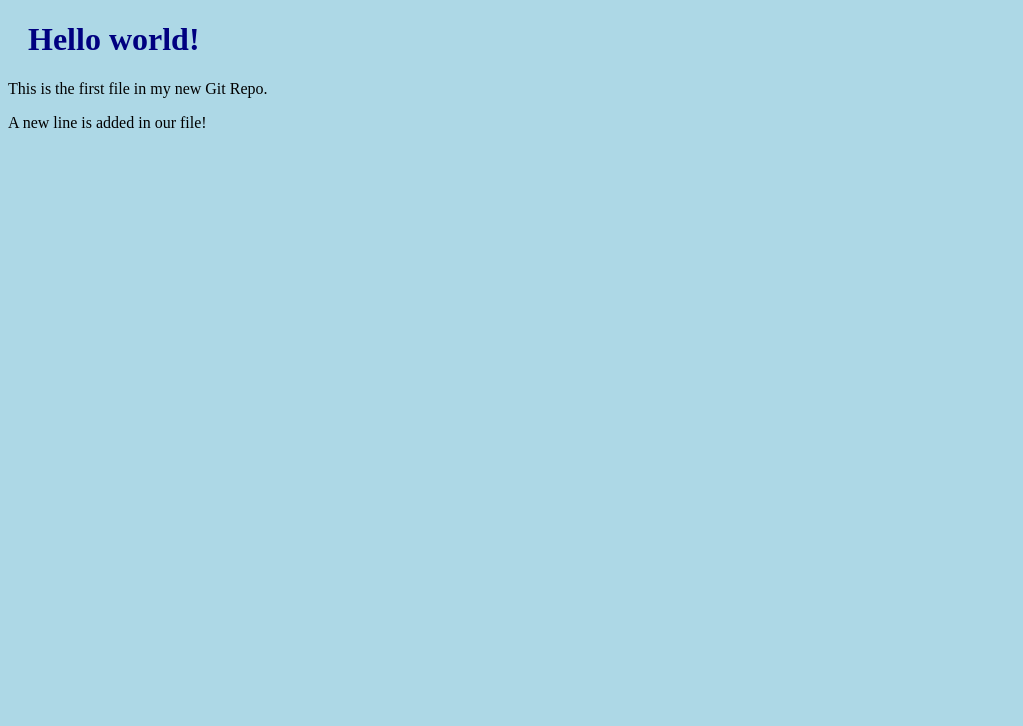
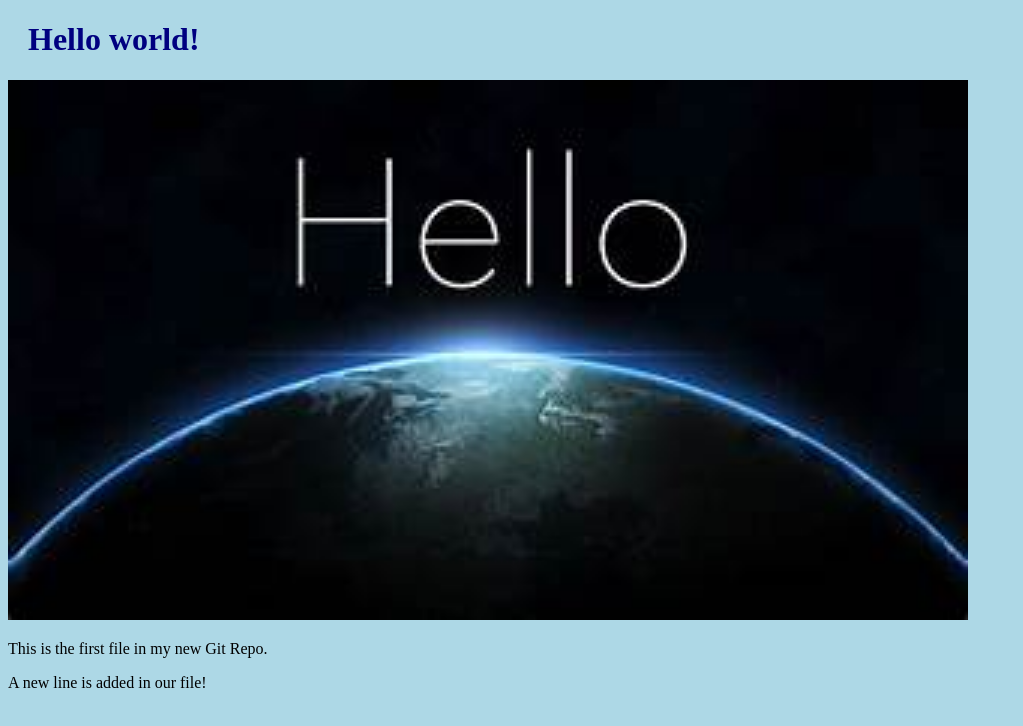
Before and after one commit to BattuNagaManikanta/hello-world-w3-git-learning, a plain HTML site: page index.html in a window 1280 px wide. Shown: the whole page, without its empty margins (0-1023 px from the left). Drawn offline with Linux system fonts and the light colour scheme; files whose address does not match are found by name.

Commit message:
Added image to hello world

```diff
--- a/index.html
+++ b/index.html
@@ -7,6 +7,7 @@
 <body>
 
 <h1>Hello world!</h1>
+<img src="c:\Users\lenovo\myproject\th.jpg" alt="Hello world from space" style="width:100%;max-width:960px">
 <p>This is the first file in my new Git Repo.</p>
 <p>A new line is added in our file!</p>
 
```
Also changed, not shown: th.jpg (added).
